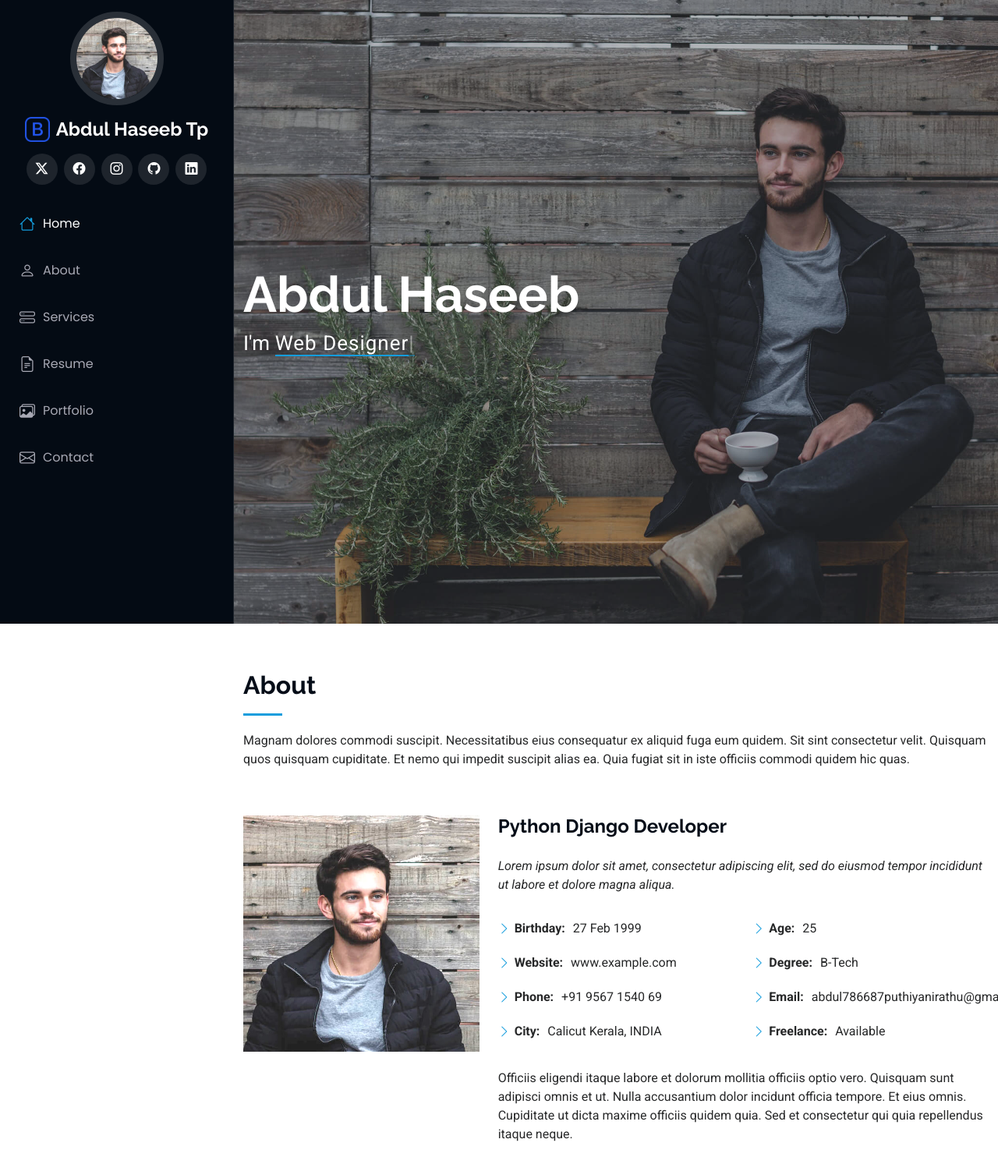
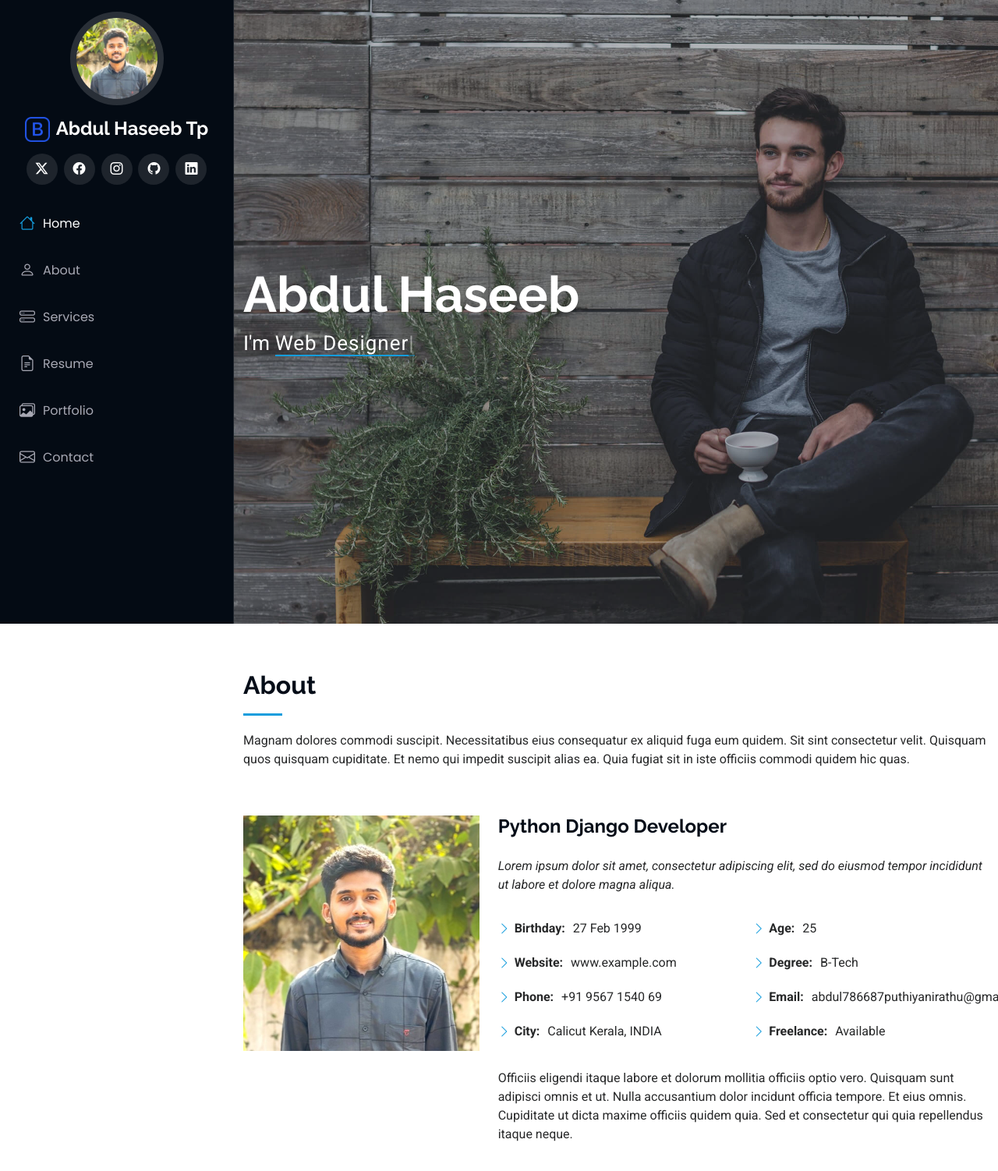
Before and after one commit to AbdulHaseeb-tp/MyProtfolio, a plain HTML site: page index.html in a window 1280 px wide. Shown: the top 1502 px of the page at 78% size. Drawn offline with Linux system fonts and the light colour scheme.

Commit message:
030824-profile-changed

```diff
--- a/index.html
+++ b/index.html
@@ -37,7 +37,7 @@
     <i class="header-toggle d-xl-none bi bi-list"></i>
 
     <div class="profile-img">
-      <img src="assets/img/my-profile-img.jpg" alt="" class="img-fluid rounded-circle">
+      <img src="assets/img/profileimg.jpg" alt="" class="img-fluid rounded-circle">
     </div>
 
     <a href="index.html" class="logo d-flex align-items-center justify-content-center">
@@ -112,7 +112,7 @@
 
         <div class="row gy-4 justify-content-center">
           <div class="col-lg-4">
-            <img src="assets/img/my-profile-img.jpg" class="img-fluid" alt="">
+            <img src="assets/img/profileimg.jpg" class="img-fluid" alt="">
           </div>
           <div class="col-lg-8 content">
             <h2>Python Django Developer</h2>
```
Also changed, not shown: assets/img/my-profile-img.jpg (deleted), assets/img/profileimg.jpg (added).
